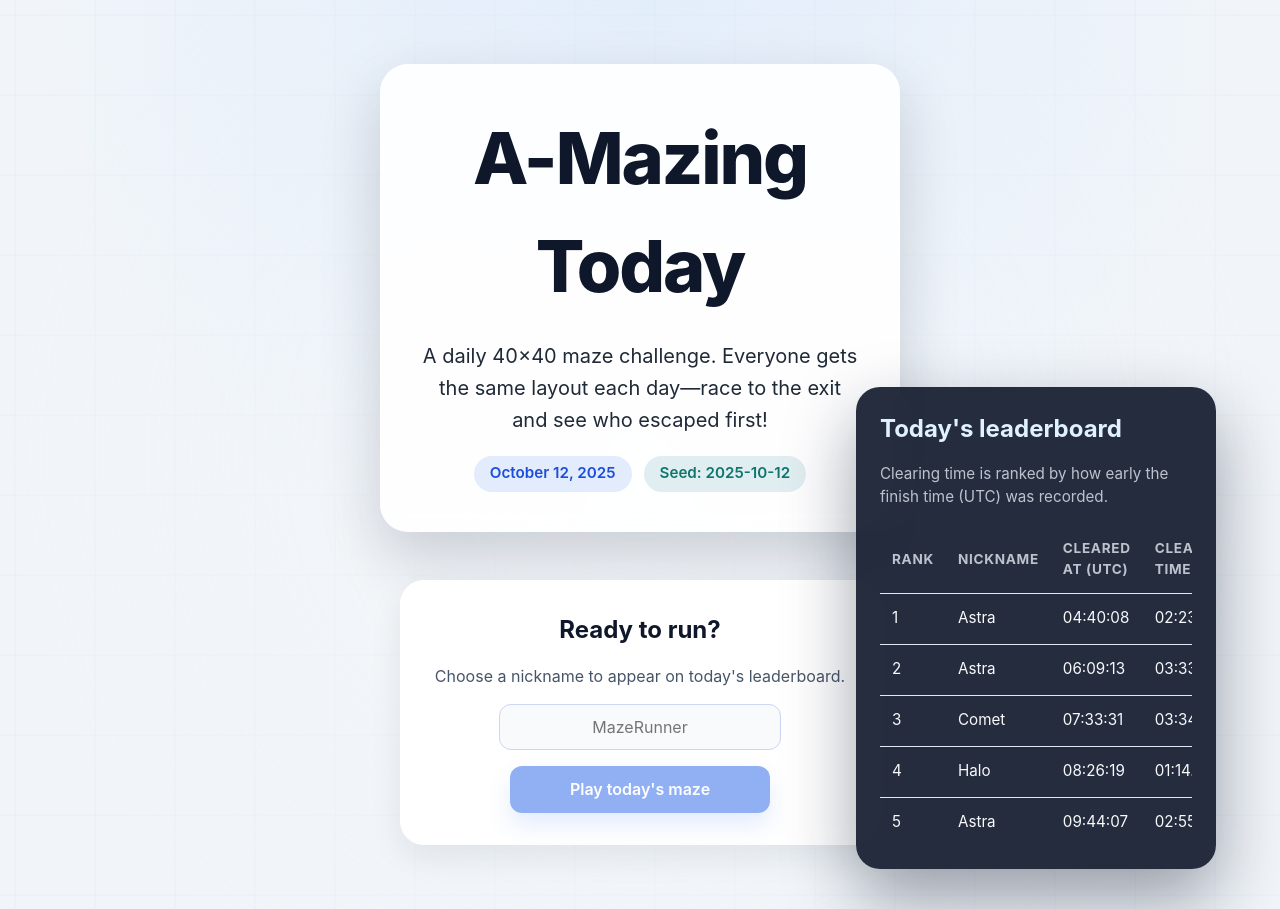
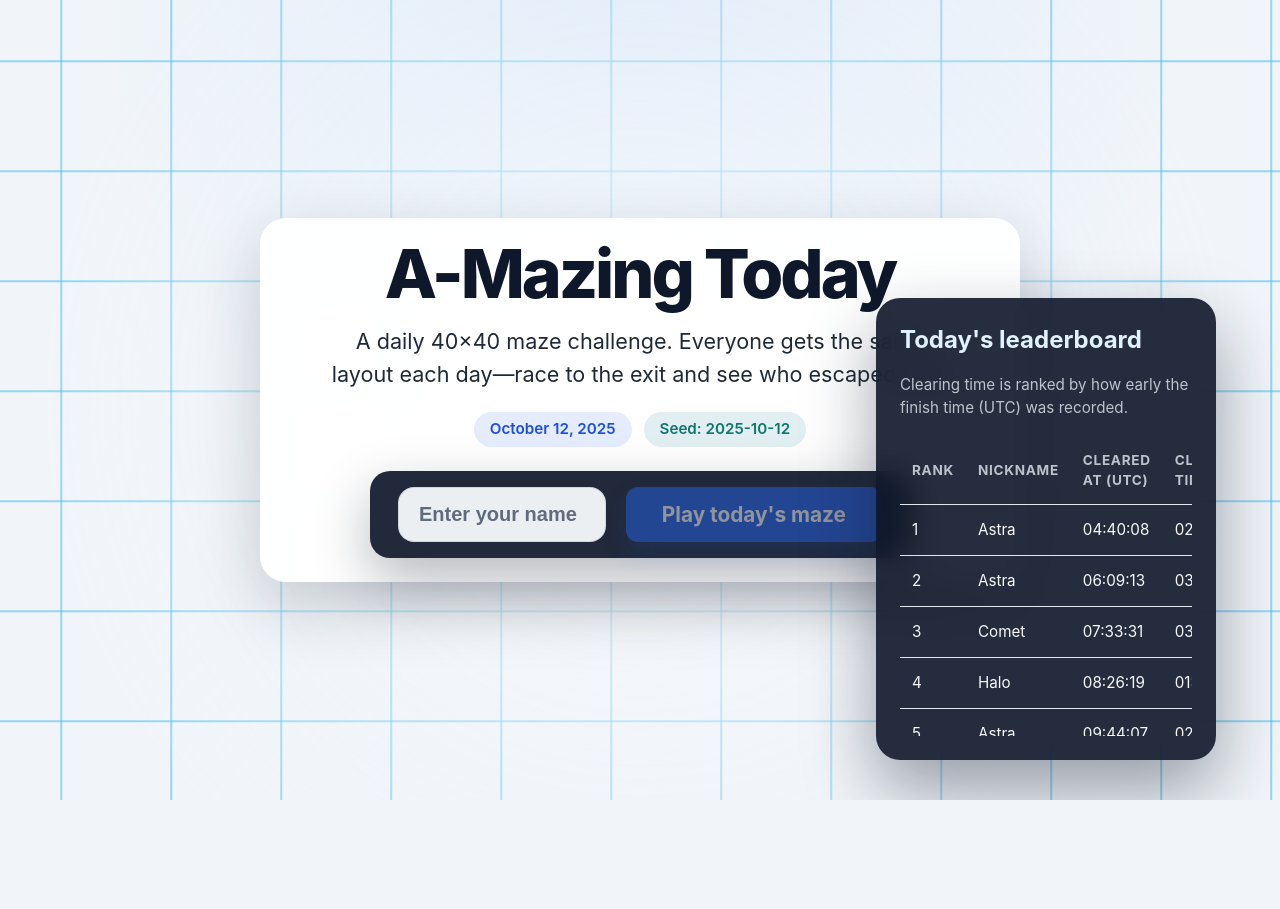
Before and after one commit to BangJeongHyeok/a-mazing-today, a React (Vite) app: page / in a window 1280 px wide. After the commit the page ends 800 px from the top, so only its background shows below. Built offline with nearby package versions, Linux system fonts and the light colour scheme.

Commit message:
Tighten landing layout and CTA

```diff
--- a/src/App.css
+++ b/src/App.css
@@ -4,7 +4,7 @@
   display: flex;
   align-items: center;
   justify-content: center;
-  padding: clamp(2rem, 8vw, 4rem);
+  padding: clamp(1.75rem, 5vw, 3.5rem);
   color: #0f172a;
   overflow: hidden;
 }
@@ -12,11 +12,11 @@
 .landing-background {
   position: absolute;
   inset: 0;
-  background-image: linear-gradient(90deg, rgba(59, 130, 246, 0.08) 1px, transparent 1px),
-    linear-gradient(180deg, rgba(59, 130, 246, 0.08) 1px, transparent 1px);
-  background-size: 80px 80px;
-  animation: panGrid 30s linear infinite;
-  opacity: 0.6;
+  background-image: linear-gradient(90deg, rgba(26, 175, 235, 0.55) 0, rgba(26, 175, 235, 0.55) 2px, transparent 2px),
+    linear-gradient(180deg, rgba(26, 175, 235, 0.55) 0, rgba(26, 175, 235, 0.55) 2px, transparent 2px);
+  background-size: 110px 110px;
+  animation: panGrid 10s linear infinite;
+  opacity: 0.8;
   pointer-events: none;
   z-index: 0;
 }
@@ -33,7 +33,7 @@
     background-position: 0 0, 0 0;
   }
   to {
-    background-position: 80px 80px, 80px 80px;
+    background-position: 110px 110px, 110px 110px;
   }
 }
 
@@ -47,36 +47,46 @@
   display: flex;
   flex-direction: column;
   align-items: center;
-  gap: clamp(1.5rem, 4vw, 3rem);
+  gap: clamp(1.25rem, 3vw, 2.5rem);
   text-align: center;
-  width: min(520px, 100%);
+  width: min(760px, 100%);
 }
 
 .landing-hero {
+  width: min(760px, 100%);
   display: flex;
   flex-direction: column;
   align-items: center;
-  gap: 1.25rem;
-  padding: clamp(1.5rem, 4vw, 2.5rem);
-  border-radius: 28px;
-  background: rgba(255, 255, 255, 0.9);
-  box-shadow: 0 25px 60px rgba(15, 23, 42, 0.18);
-  backdrop-filter: blur(10px);
+  gap: clamp(1.5rem, 4vh, 2.5rem);
+  padding: clamp(1.75rem, 3.5vw, 2.5rem) clamp(2.25rem, 6vw, 3.75rem);
+  border-radius: 26px;
+  background: rgba(255, 255, 255, 0.94);
+  box-shadow: 0 24px 65px rgba(15, 23, 42, 0.2);
+  backdrop-filter: blur(12px);
+}
+
+.landing-hero-body {
+  display: flex;
+  flex-direction: column;
+  align-items: center;
+  gap: clamp(0.85rem, 2.5vh, 1.5rem);
 }
 
 .landing-title {
   margin: 0;
-  font-size: clamp(3rem, 8vw, 4.5rem);
+  font-size: clamp(3.25rem, 10vw, 5rem);
   font-weight: 800;
-  letter-spacing: -0.03em;
+  letter-spacing: -0.045em;
+  line-height: 0.92;
 }
 
 .landing-subtitle {
   margin: 0;
-  font-size: clamp(1.05rem, 2.6vw, 1.25rem);
-  line-height: 1.6;
-  max-width: 40ch;
+  font-size: clamp(1.05rem, 2.4vw, 1.35rem);
+  line-height: 1.55;
+  max-width: 52ch;
   color: #1f2937;
+  text-wrap: balance;
 }
 
 .landing-meta {
@@ -86,45 +96,55 @@
   justify-content: center;
 }
 
-.landing-start-card {
-  width: min(480px, 90vw);
+.landing-start {
+  display: flex;
   align-items: center;
-  text-align: center;
-  gap: 1.25rem;
-  background: rgba(255, 255, 255, 0.9);
-  box-shadow: 0 18px 45px rgba(15, 23, 42, 0.15);
-  backdrop-filter: blur(10px);
+  justify-content: center;
+  gap: clamp(0.75rem, 2vw, 1.25rem);
+  width: min(540px, 100%);
+  padding: clamp(0.85rem, 2vw, 1.2rem) clamp(1rem, 3vw, 1.75rem);
+  border-radius: 20px;
+  background: rgba(15, 23, 42, 0.92);
+  box-shadow: 0 22px 55px rgba(15, 23, 42, 0.3);
+  backdrop-filter: blur(12px);
+  color: #f8fafc;
 }
 
-.landing-start-card h2 {
-  margin: 0;
-  font-size: 1.65rem;
+.landing-start input {
+  flex: 1;
+  min-width: 0;
+  height: clamp(2.75rem, 6vw, 3.4rem);
+  padding: 0 1.25rem;
+  border-radius: 16px;
+  border: 1px solid rgba(148, 163, 184, 0.3);
+  background: rgba(248, 250, 252, 0.95);
+  font-size: clamp(1.05rem, 2.2vw, 1.25rem);
+  font-weight: 600;
+  color: #0f172a;
 }
 
-.landing-start-description {
-  margin: 0;
-  color: #475569;
-  font-size: 1rem;
+.landing-start input::placeholder {
+  color: rgba(71, 85, 105, 0.85);
 }
 
-.landing-form {
-  align-items: center;
-  gap: 0.75rem;
+.landing-start input:focus {
+  outline: 3px solid rgba(26, 175, 235, 0.45);
+  outline-offset: 2px;
 }
 
-.landing-form input {
-  text-align: center;
-}
-
-.landing-start-card .primary {
-  width: min(260px, 100%);
+.landing-start .primary {
+  flex-shrink: 0;
+  height: clamp(2.75rem, 6vw, 3.4rem);
+  padding: 0 clamp(1.5rem, 4vw, 2.25rem);
+  font-size: clamp(1.05rem, 2.3vw, 1.3rem);
+  font-weight: 700;
 }
 
 .landing-leaderboard {
   position: absolute;
   bottom: clamp(1.5rem, 5vh, 3rem);
   right: clamp(1.5rem, 6vw, 4rem);
-  width: min(360px, 45vw);
+  width: min(340px, 42vw);
 }
 
 .landing-leaderboard .card {
@@ -156,9 +176,60 @@
 }
 
 .landing-leaderboard .leaderboard-wrapper {
-  max-height: min(45vh, 320px);
+  max-height: min(42vh, 300px);
   overflow-y: auto;
   padding-right: 0.25rem;
+}
+
+@media (max-height: 820px) {
+  .landing-hero {
+    padding-block: clamp(1.5rem, 3vh, 2rem);
+    gap: clamp(1.1rem, 3vh, 1.75rem);
+  }
+
+  .landing-title {
+    font-size: clamp(3rem, 8vw, 4.25rem);
+  }
+
+  .landing-start {
+    padding-block: clamp(0.75rem, 2vh, 1rem);
+  }
+}
+
+@media (max-width: 900px) {
+  .landing-page {
+    padding: clamp(1.25rem, 5vw, 2.5rem);
+  }
+
+  .landing-main {
+    width: min(640px, 100%);
+  }
+
+  .landing-hero {
+    width: 100%;
+    gap: clamp(1.25rem, 4vh, 2rem);
+  }
+
+  .landing-leaderboard {
+    position: static;
+    margin-top: clamp(1.75rem, 6vh, 3rem);
+    width: min(520px, 100%);
+  }
+}
+
+@media (max-width: 640px) {
+  .landing-hero {
+    padding: clamp(1.5rem, 5vw, 2rem);
+  }
+
+  .landing-start {
+    flex-direction: column;
+    align-items: stretch;
+  }
+
+  .landing-start .primary {
+    width: 100%;
+  }
 }
 
 .visually-hidden {
--- a/src/App.jsx
+++ b/src/App.jsx
@@ -243,7 +243,11 @@ function App() {
     return () => window.removeEventListener('keydown', handleKeyDown)
   }, [view, maze, position, nickname])
 
-  const handleStartGame = () => {
+  const handleStartGame = (event) => {
+    if (event) {
+      event.preventDefault()
+    }
+
     if (!nickname.trim()) {
       return
     }
@@ -270,6 +274,7 @@ function App() {
         <div className="landing-background" aria-hidden="true" />
         <div className="landing-main">
           <header className="landing-hero">
+            <div className="landing-hero-body">
               <h1 className="landing-title">A-Mazing Today</h1>
               <p className="landing-subtitle">
                 A daily 40×40 maze challenge. Everyone gets the same layout each day—race to the exit and see who escaped
@@ -279,27 +284,24 @@ function App() {
                 <span className="pill">{todayLabel}</span>
                 <span className="pill secondary">Seed: {dailyKey}</span>
               </div>
-          </header>
+            </div>
 
-          <section className="card landing-start-card" aria-labelledby="landing-start-heading">
-            <h2 id="landing-start-heading">Ready to run?</h2>
-            <p className="landing-start-description">Choose a nickname to appear on today&apos;s leaderboard.</p>
-            <div className="start-form landing-form">
+            <form className="landing-start" onSubmit={handleStartGame}>
               <label className="visually-hidden" htmlFor="nickname">
                 Nickname
               </label>
               <input
                 id="nickname"
                 type="text"
-                placeholder="MazeRunner"
+                placeholder="Enter your name"
                 value={nickname}
                 onChange={(event) => setNickname(event.target.value.slice(0, 20))}
               />
-            </div>
-            <button type="button" className="primary" onClick={handleStartGame} disabled={!nickname.trim()}>
+              <button type="submit" className="primary" disabled={!nickname.trim()}>
                 Play today&apos;s maze
               </button>
-          </section>
+            </form>
+          </header>
         </div>
 
         <div className="landing-leaderboard">
```
Lines whose indentation alone changed are shown as unchanged.
